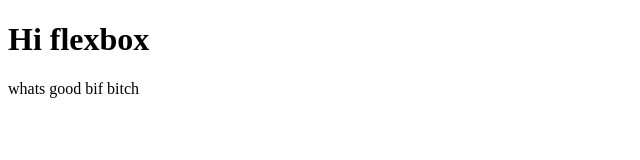
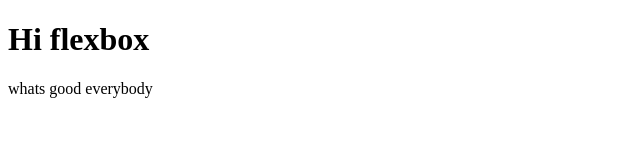
Before and after one commit to LuisCintron/git-test, a plain HTML site: page index.html in a window 1280 px wide. Shown: the full height of the page, 0-640 px from the left. Drawn offline with Linux system fonts and the light colour scheme.

Commit message:
redone <p. status

```diff
--- a/index.html
+++ b/index.html
@@ -8,6 +8,6 @@
   <body>
     <h1>Hi flexbox</h1>
 
-    <p>whats good bif bitch</p>
+    <p>whats good everybody</p>
   </body>
 </html>
```
